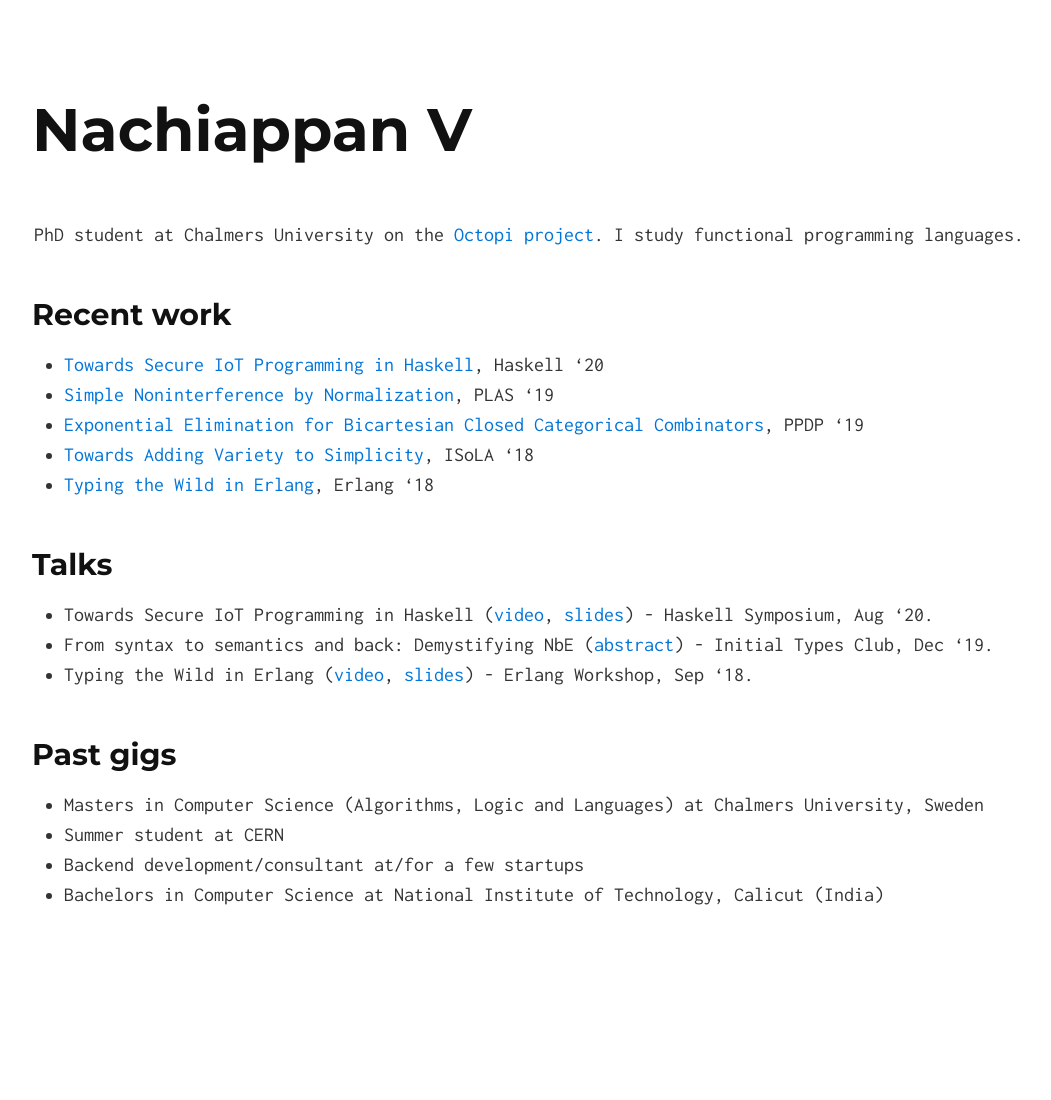
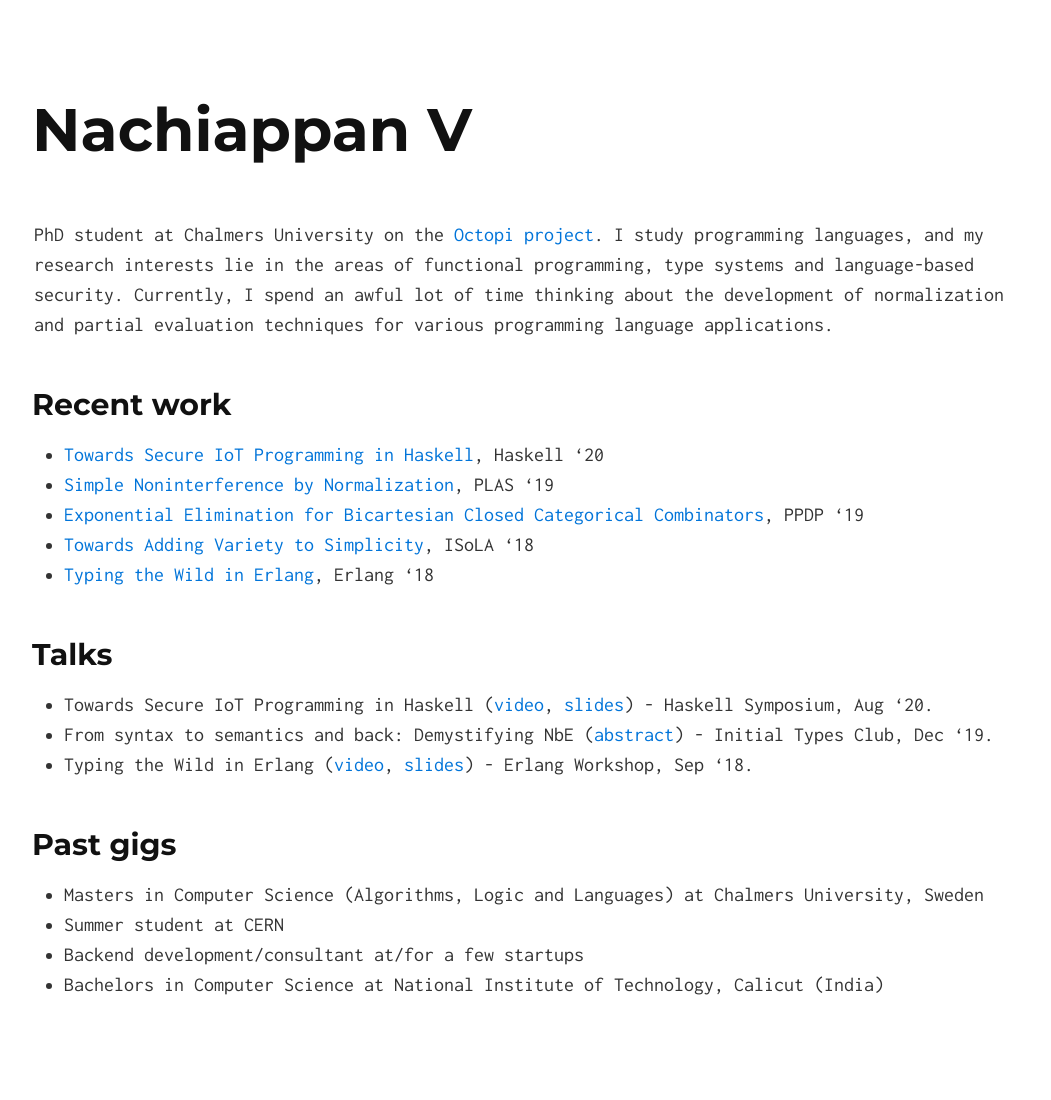
Before and after one commit to nachivpn/nachivpn.github.io, a Jekyll site: the page built from index.md, in a window 1280 px wide. Shown: the whole page, without its empty margins (106-1157 px from the left). Built offline with Jekyll 4.4.1, drawn with Linux system fonts in a browser that asks for light colours; before the commit the page ends 1010 px from its top, so only the background shows below that.

Commit message:
Update index.md

```diff
--- a/index.md
+++ b/index.md
@@ -2,7 +2,7 @@
 layout: default
 ---
 
-PhD student at Chalmers University on the [Octopi project](https://octopi.chalmers.se/). I study functional programming languages.
+PhD student at Chalmers University on the [Octopi project](https://octopi.chalmers.se/). I study programming languages, and my research interests lie in the areas of functional programming, type systems and language-based security. Currently, I spend an awful lot of time thinking about the development of normalization and partial evaluation techniques for various programming language applications.
 
 ## Recent work
 
```
